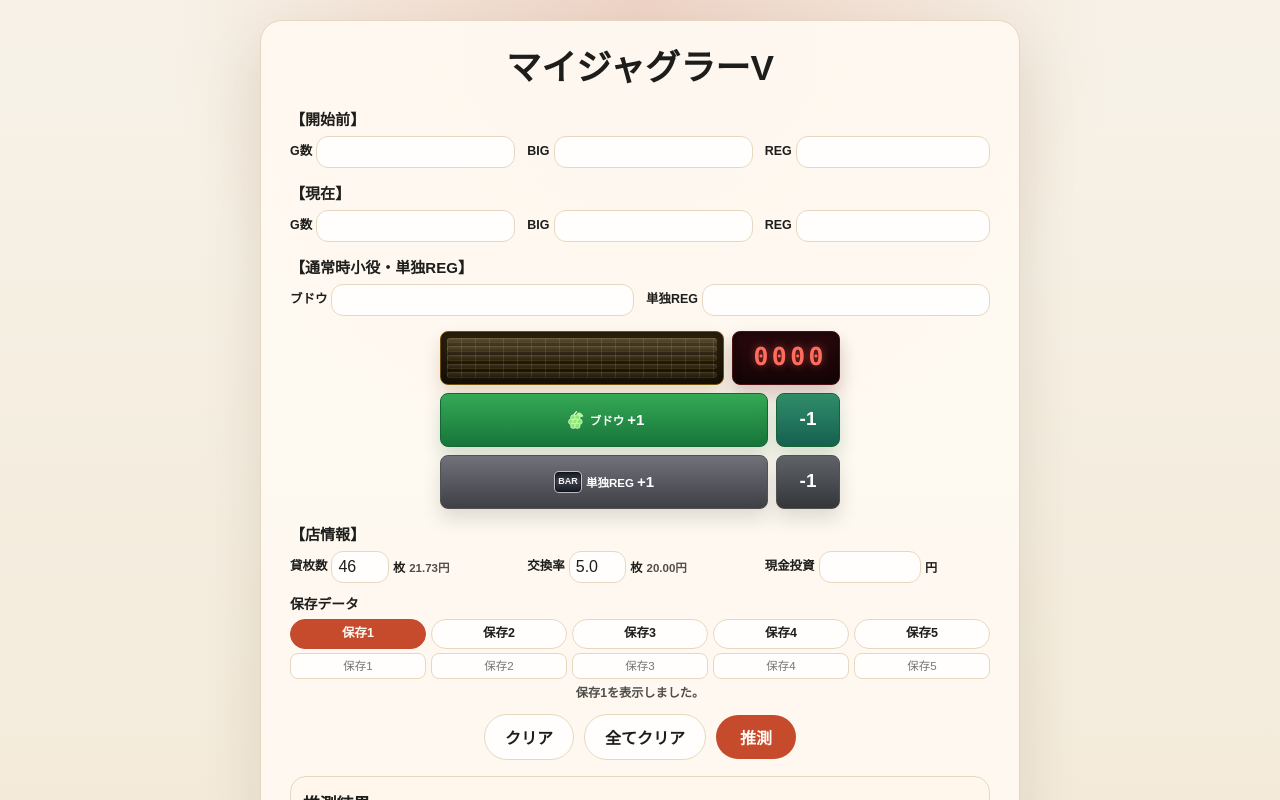
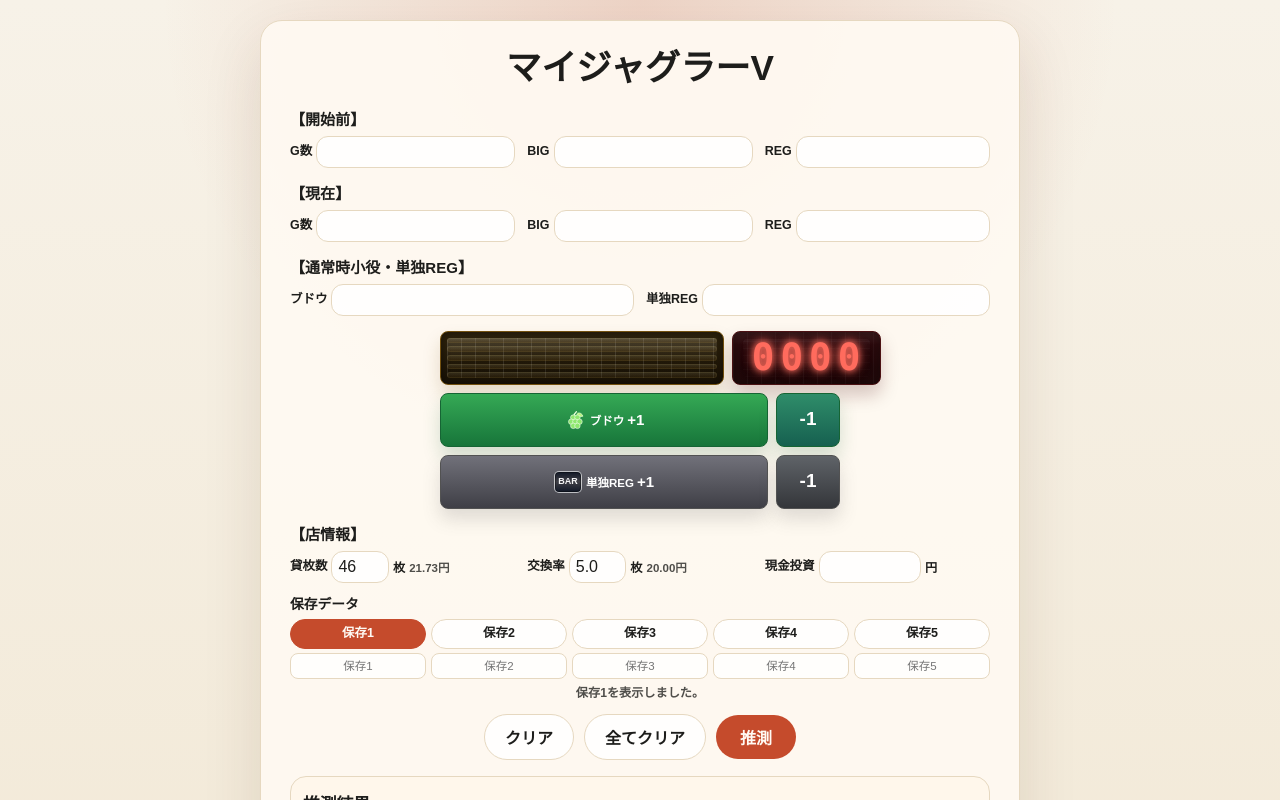
Before and after one commit to umedademu/suisoku, a Next.js app: page /myjuggler5 in a window 1280 px wide. Shown: the top 800 px of the page. Built offline with nearby package versions, Linux system fonts and the light colour scheme.

Commit message:
feat: enhance juggler budo counter display

```diff
--- a/app/globals.css
+++ b/app/globals.css
@@ -848,55 +848,180 @@ a {
 }
 
 .budo-counter-display {
+  position: relative;
   display: inline-flex;
   align-items: center;
   justify-content: flex-end;
   min-height: 54px;
+  min-width: 6.6ch;
+  overflow: hidden;
   border: 1px solid #4b1113;
   border-radius: 8px;
-  background: linear-gradient(180deg, #2b090d 0%, #140406 100%);
+  background:
+    linear-gradient(180deg, rgba(255, 255, 255, 0.08) 0%, rgba(255, 255, 255, 0) 24%),
+    repeating-linear-gradient(
+      90deg,
+      rgba(255, 255, 255, 0.035) 0,
+      rgba(255, 255, 255, 0.035) 1px,
+      transparent 1px,
+      transparent 14px
+    ),
+    linear-gradient(180deg, #2b090d 0%, #140406 100%);
   box-shadow:
     inset 0 2px 10px rgba(0, 0, 0, 0.45),
+    inset 0 0 18px rgba(255, 107, 93, 0.1),
     0 10px 18px rgba(70, 8, 10, 0.22);
   color: #ff6b5d;
-  font-family: "Consolas", "Courier New", monospace;
-  font-size: 1.55rem;
+  font-family: "Orbitron", "Consolas", "Courier New", monospace;
+  font-size: 2.35rem;
   font-variant-numeric: tabular-nums;
-  font-weight: 700;
-  letter-spacing: 0.14em;
+  font-weight: 800;
+  letter-spacing: 0.16em;
   line-height: 1;
-  padding: 0 12px 0 14px;
+  padding: 0 14px 0 18px;
   transition:
     color 0.18s ease,
-    text-shadow 0.18s ease;
-  text-shadow: 0 0 8px rgba(255, 107, 93, 0.48);
+    text-shadow 0.18s ease,
+    box-shadow 0.18s ease;
+  text-transform: uppercase;
+}
+
+.budo-counter-display::before {
+  content: "";
+  position: absolute;
+  inset: 7px 10px;
+  border-radius: 4px;
+  background:
+    linear-gradient(180deg, rgba(255, 255, 255, 0.08) 0%, rgba(255, 255, 255, 0) 42%),
+    repeating-linear-gradient(
+      0deg,
+      rgba(255, 255, 255, 0.04) 0,
+      rgba(255, 255, 255, 0.04) 1px,
+      transparent 1px,
+      transparent 7px
+    );
+  opacity: 0.58;
+  pointer-events: none;
+}
+
+.budo-counter-display-glow,
+.budo-counter-display-value {
+  display: block;
+  margin-left: auto;
+  font-variant-numeric: tabular-nums;
+}
+
+.budo-counter-display-glow {
+  position: absolute;
+  right: 14px;
+  opacity: 0.22;
+  filter: blur(7px);
+  pointer-events: none;
+}
+
+.budo-counter-display-value {
+  position: relative;
+  z-index: 1;
+  text-shadow:
+    0 0 6px currentColor,
+    0 0 12px color-mix(in srgb, currentColor 78%, transparent);
 }
 
 .budo-counter-display-amber {
   color: #ffba52;
-  text-shadow: 0 0 8px rgba(255, 176, 82, 0.52);
+  box-shadow:
+    inset 0 2px 10px rgba(0, 0, 0, 0.45),
+    inset 0 0 18px rgba(255, 176, 82, 0.14),
+    0 10px 18px rgba(70, 8, 10, 0.22);
+}
+
+.budo-counter-display-amber .budo-counter-display-value,
+.budo-counter-display-amber .budo-counter-display-glow {
+  text-shadow: 0 0 8px rgba(255, 176, 82, 0.52), 0 0 16px rgba(255, 176, 82, 0.34);
 }
 
 .budo-counter-display-lime {
   color: #8adf57;
-  text-shadow: 0 0 8px rgba(123, 235, 120, 0.48);
+  box-shadow:
+    inset 0 2px 10px rgba(0, 0, 0, 0.45),
+    inset 0 0 18px rgba(123, 235, 120, 0.14),
+    0 10px 18px rgba(70, 8, 10, 0.22);
+}
+
+.budo-counter-display-lime .budo-counter-display-value,
+.budo-counter-display-lime .budo-counter-display-glow {
+  text-shadow: 0 0 8px rgba(123, 235, 120, 0.5), 0 0 16px rgba(123, 235, 120, 0.3);
 }
 
 .budo-counter-display-cyan {
   color: #5ed9f3;
-  text-shadow: 0 0 8px rgba(94, 217, 243, 0.48);
+  box-shadow:
+    inset 0 2px 10px rgba(0, 0, 0, 0.45),
+    inset 0 0 18px rgba(94, 217, 243, 0.14),
+    0 10px 18px rgba(70, 8, 10, 0.22);
+}
+
+.budo-counter-display-cyan .budo-counter-display-value,
+.budo-counter-display-cyan .budo-counter-display-glow {
+  text-shadow: 0 0 8px rgba(94, 217, 243, 0.5), 0 0 16px rgba(94, 217, 243, 0.3);
 }
 
 .budo-counter-display-blue {
   color: #7292ff;
-  text-shadow: 0 0 8px rgba(114, 146, 255, 0.5);
+  box-shadow:
+    inset 0 2px 10px rgba(0, 0, 0, 0.45),
+    inset 0 0 18px rgba(114, 146, 255, 0.16),
+    0 10px 18px rgba(70, 8, 10, 0.22);
+}
+
+.budo-counter-display-blue .budo-counter-display-value,
+.budo-counter-display-blue .budo-counter-display-glow {
+  text-shadow: 0 0 8px rgba(114, 146, 255, 0.52), 0 0 16px rgba(114, 146, 255, 0.32);
 }
 
 .budo-counter-display-pink {
   color: #ff82c5;
-  text-shadow: 0 0 8px rgba(255, 130, 197, 0.5);
-}
-
+  box-shadow:
+    inset 0 2px 10px rgba(0, 0, 0, 0.45),
+    inset 0 0 18px rgba(255, 130, 197, 0.16),
+    0 10px 18px rgba(70, 8, 10, 0.22);
+}
+
+.budo-counter-display-pink .budo-counter-display-value,
+.budo-counter-display-pink .budo-counter-display-glow {
+  text-shadow: 0 0 8px rgba(255, 130, 197, 0.52), 0 0 16px rgba(255, 130, 197, 0.32);
+}
+
+.budo-counter-display-gray .budo-counter-display-value,
+.budo-counter-display-gray .budo-counter-display-glow {
+  text-shadow: 0 0 8px rgba(176, 182, 191, 0.46), 0 0 14px rgba(176, 182, 191, 0.28);
+}
+
+@supports not (color: color-mix(in srgb, red 50%, transparent)) {
+  .budo-counter-display-value {
+    text-shadow: 0 0 6px currentColor, 0 0 12px currentColor;
+  }
+}
+
+@media (max-width: 640px) {
+  .budo-counter-display {
+    font-size: 2.1rem;
+    min-width: 6.1ch;
+    padding: 0 12px 0 16px;
+  }
+
+  .budo-counter-display-glow {
+    right: 12px;
+  }
+}
+
+@media (max-width: 420px) {
+  .budo-counter-display {
+    font-size: 1.92rem;
+    min-width: 5.7ch;
+    letter-spacing: 0.13em;
+  }
+}
 .budo-counter-action-row {
   display: grid;
   grid-template-columns: repeat(2, minmax(0, 1fr));
--- a/app/juggler-budo-counter-button.tsx
+++ b/app/juggler-budo-counter-button.tsx
@@ -138,7 +138,10 @@ export function JugglerBudoCounterButton({
           aria-label={`現在のブドウ数 ${budoCountText}`}
           aria-live="polite"
         >
-          {budoCountText}
+          <span className="budo-counter-display-glow" aria-hidden="true">
+            {budoCountText}
+          </span>
+          <span className="budo-counter-display-value">{budoCountText}</span>
         </output>
       </div>
       <div
```
